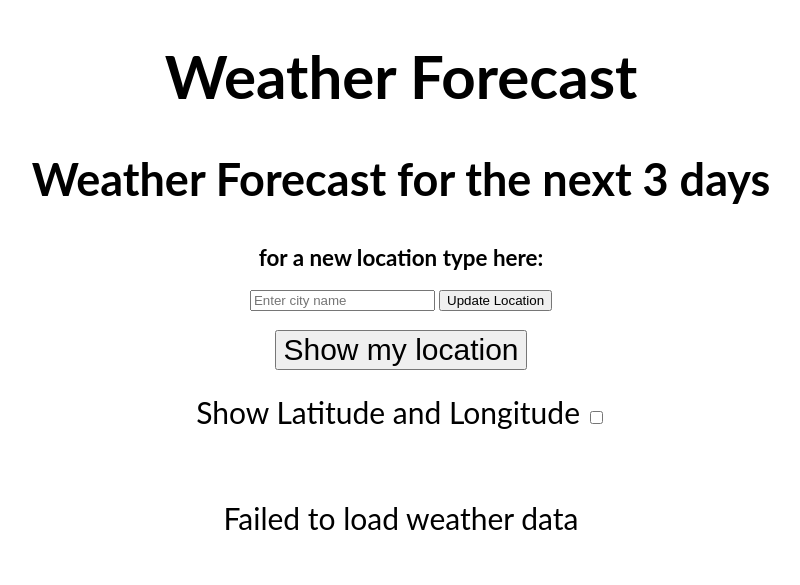
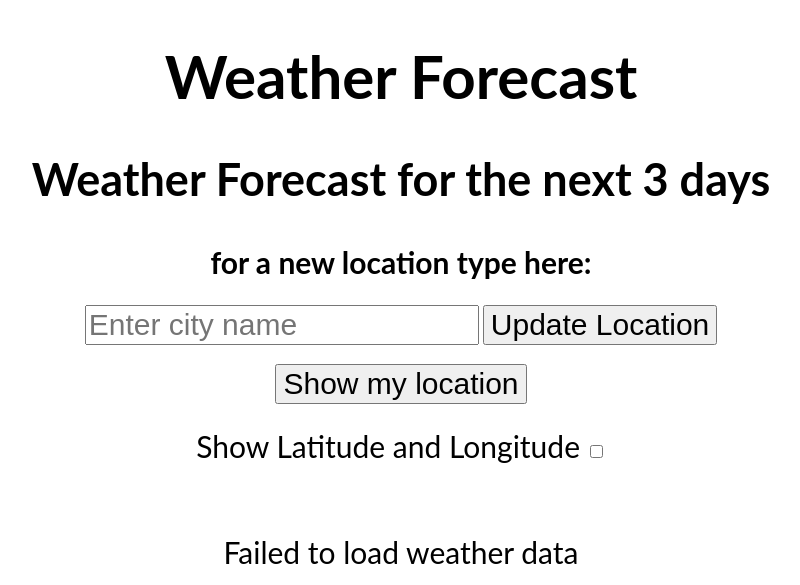
Before and after one commit to khanya-mcfadden/website-modules, a Flask app: page / in a window 1280 px wide. Shown: the top 585 px of the page, without its empty margins (239-1039 px from the left). Run offline with Flask 3, Linux system fonts and the light colour scheme; data that the repository does not hold is empty.

Commit message:
Enhance index.html by increasing font size for location input and button for better visibility

```diff
--- a/weather module/flaskr/templates/index.html
+++ b/weather module/flaskr/templates/index.html
@@ -14,11 +14,13 @@
             <h1>Weather Forecast</h1>
             <h2>Weather Forecast for the next 3 days</h2>
         </div>
+
+
         <div class="location-search">
-            <h2 style="font-size: 1.4rem;">for a new location type here: <span id="location"></span></h2>
+            <h2 style="font-size: 30px;">for a new location type here: <span id="location"></span></h2>
             <form onsubmit="event.preventDefault(); updateLocation()">
-                <input type="text" id="locationInput" placeholder="Enter city name">
-                <button type="submit">Update Location</button>
+                <input type="text" id="locationInput" style="font-size: 30px;" placeholder="Enter city name">
+                <button type="submit" style="font-size: 30px;">Update Location</button>
             </form>
         </div>
         <br>
```
